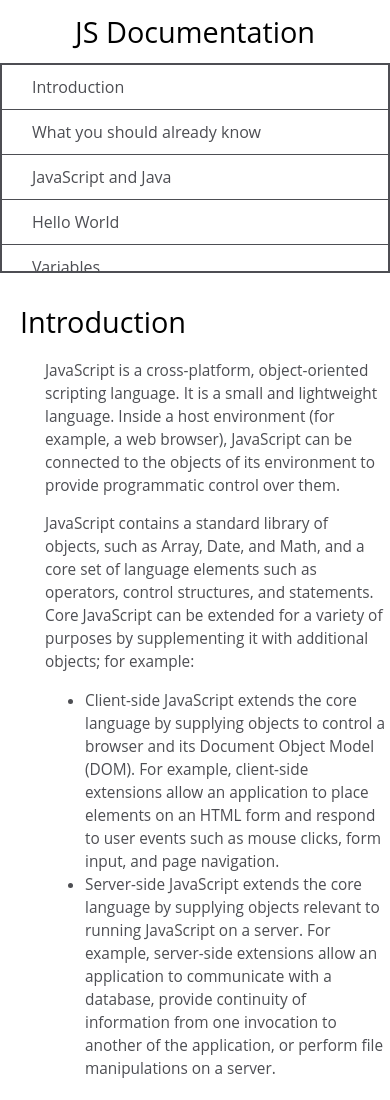
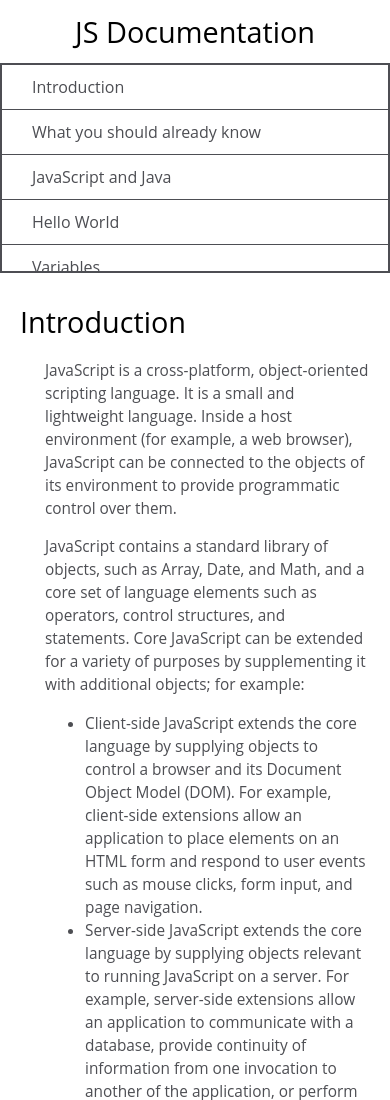
Before and after one commit to Workspace-Ankit/Technical-Documentation-Page, a plain HTML site: page index.html in a window 390 px wide. Shown: the top 1100 px of the page. Drawn offline with Linux system fonts and the light colour scheme.

Commit message:
Update styles.css

```diff
--- a/styles.css
+++ b/styles.css
@@ -1,6 +1,7 @@
   * {
     box-sizing: border-box;
   }
+
 
   body {
     font-family: 'Open Sans', Arial, sans-serif;
@@ -58,6 +59,7 @@
     position: absolute;
     margin-left: 310px;
     padding: 20px;
+    width: 100%;
   }
 
   .main-section header {
@@ -95,6 +97,7 @@
       height: 300px;
       border: none;
       z-index: 2;
+      max-height: 300px;
 
     }
 
@@ -115,6 +118,8 @@
       position: absolute;
       margin-left: 0;
       margin-top: 280px;
+      width: 100%;
+
 
     }
 
```
